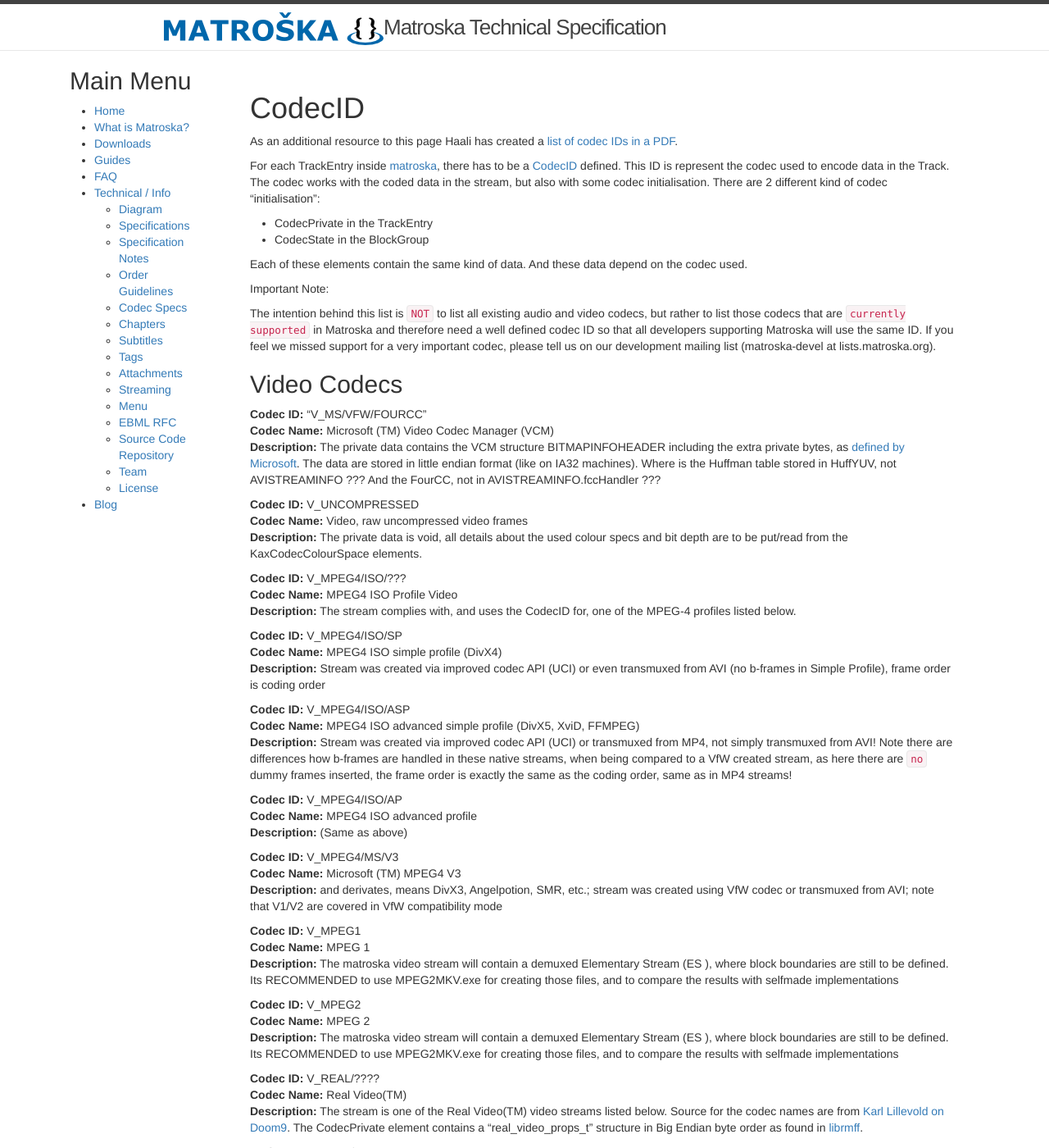
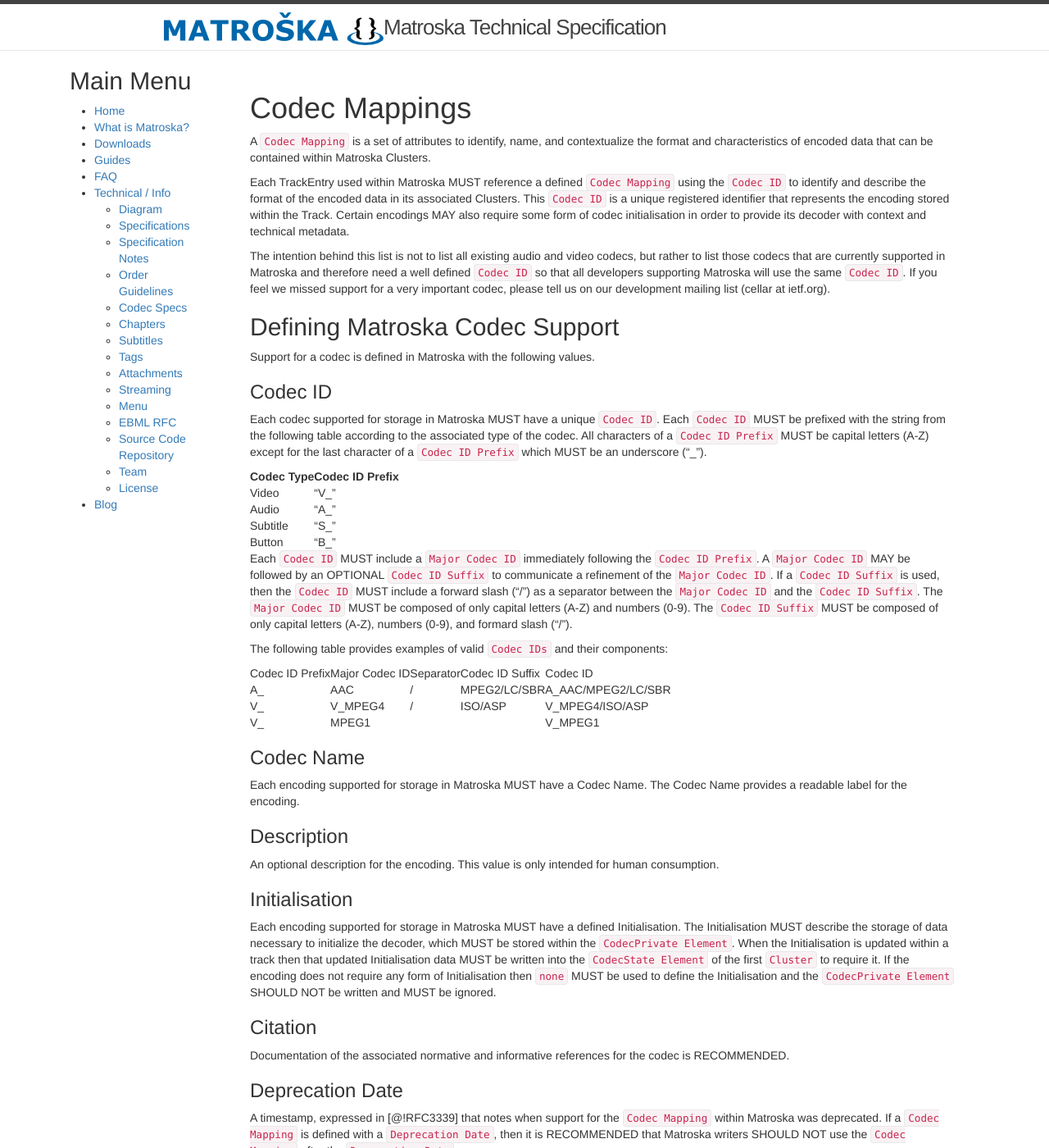
Before and after one commit to ietf-wg-cellar/matroska-specification, a Jekyll site: the page built from codec_specs.md, in a window 1280 px wide and 1400 px high. Shown: the whole window at 82% size. Built offline with Jekyll 4.4.1, drawn with Linux system fonts in a browser that asks for light colours; our own code applies the rules of GitHub Pages for plain Markdown files; some of the changed text lies outside the part shown.

Commit message:
rewrite codec_specs and define how to define codec support in Matroska

```diff
--- a/codec_specs.md
+++ b/codec_specs.md
@@ -1,21 +1,61 @@
 ---
 layout: default
 ---
-# CodecID
+# Codec Mappings
 
-As an additional resource to this page Haali has created a [list of codec IDs in a PDF](http://haali.su/mkv/codecs.pdf).
+A `Codec Mapping` is a set of attributes to identify, name, and contextualize the format and characteristics of encoded data that can be contained within Matroska Clusters.
 
-For each TrackEntry inside [matroska]({{site.baseurl}}/index.html), there has to be a [CodecID]({{site.baseurl}}/index.html#CodecID) defined. This ID is represent the codec used to encode data in the Track. The codec works with the coded data in the stream, but also with some codec initialisation. There are 2 different kind of codec "initialisation":
+Each TrackEntry used within Matroska MUST reference a defined `Codec Mapping` using the `Codec ID` to identify and describe the format of the encoded data in its associated Clusters. This `Codec ID` is a unique registered identifier that represents the encoding stored within the Track. Certain encodings MAY also require some form of codec initialisation in order to provide its decoder with context and technical metadata.
 
-*   CodecPrivate in the TrackEntry
-*   CodecState in the BlockGroup
+The intention behind this list is not to list all existing audio and video codecs, but rather to list those codecs that are currently supported in Matroska and therefore need a well defined `Codec ID` so that all developers supporting Matroska will use the same `Codec ID`. If you feel we missed support for a very important codec, please tell us on our development mailing list (cellar at ietf.org).
 
-Each of these elements contain the same kind of data. And these data depend on the codec used.
+## Defining Matroska Codec Support
 
-Important Note:
+Support for a codec is defined in Matroska with the following values.
 
-The intention behind this list is `NOT` to list all existing audio and video codecs, but rather to list those codecs that are `currently supported` in Matroska and therefore need a well defined codec ID so that all developers supporting Matroska will use the same ID. If you feel we missed support for a very important codec, please tell us on our development mailing list (matroska-devel at lists.matroska.org).
+### Codec ID
 
+Each codec supported for storage in Matroska MUST have a unique `Codec ID`. Each `Codec ID` MUST be prefixed with the string from the following table according to the associated type of the codec. All characters of a `Codec ID Prefix` MUST be capital letters (A-Z) except for the last character of a `Codec ID Prefix` which MUST be an underscore ("_").
+
+Codec Type | Codec ID Prefix
+-----------|----------------
+Video      | "V_"
+Audio      | "A_"
+Subtitle   | "S_"
+Button     | "B_"
+
+Each `Codec ID` MUST include a `Major Codec ID` immediately following the `Codec ID Prefix`. A `Major Codec ID` MAY be followed by an OPTIONAL `Codec ID Suffix` to communicate a refinement of the `Major Codec ID`. If a `Codec ID Suffix` is used, then the `Codec ID` MUST include a forward slash ("/") as a separator between the `Major Codec ID` and the `Codec ID Suffix`. The `Major Codec ID` MUST be composed of only capital letters (A-Z) and numbers (0-9). The `Codec ID Suffix` MUST be composed of only capital letters (A-Z), numbers (0-9), and formard slash ("/").
+
+The following table provides examples of valid `Codec IDs` and their components:
+
+Codec ID Prefix | Major Codec ID | Separator | Codec ID Suffix | Codec ID
+A_              | AAC            | /         | MPEG2/LC/SBR    | A_AAC/MPEG2/LC/SBR
+V_              | V_MPEG4        | /         | ISO/ASP         | V_MPEG4/ISO/ASP
+V_              | MPEG1          |           |                 | V_MPEG1
+
+### Codec Name
+
+Each encoding supported for storage in Matroska MUST have a Codec Name. The Codec Name provides a readable label for the encoding.
+
+### Description
+
+An optional description for the encoding. This value is only intended for human consumption.
+
+### Initialisation
+
+Each encoding supported for storage in Matroska MUST have a defined Initialisation. The Initialisation MUST describe the storage of data necessary to initialize the decoder, which MUST be stored within the `CodecPrivate Element`. When the Initialisation is updated within a track then that updated Initialisation data MUST be written into the `CodecState Element` of the first `Cluster` to require it. If the encoding does not require any form of Initialisation then `none` MUST be used to define the Initialisation and the `CodecPrivate Element` SHOULD NOT be written and MUST be ignored.
+
+### Citation
+
+Documentation of the associated normative and informative references for the codec is RECOMMENDED.
+
+### Deprecation Date
+
+A timestamp, expressed in [@!RFC3339] that notes when support for the `Codec Mapping` within Matroska was deprecated. If a `Codec Mapping` is defined with a `Deprecation Date`, then it is RECOMMENDED that Matroska writers SHOULD NOT use the `Codec Mapping` after the `Deprecation Date`.
+
+### Superseded By
+
+A `Codec Mapping` MAY only be defined with a `Superseded By` value, if it has an expressed `Deprecation Date`. If used, the `Superseded By` value MUST store the `Codec ID` of another `Codec Mapping` that has superseded the `Codec Mapping`.
 
 ## Video Codecs
 
```
